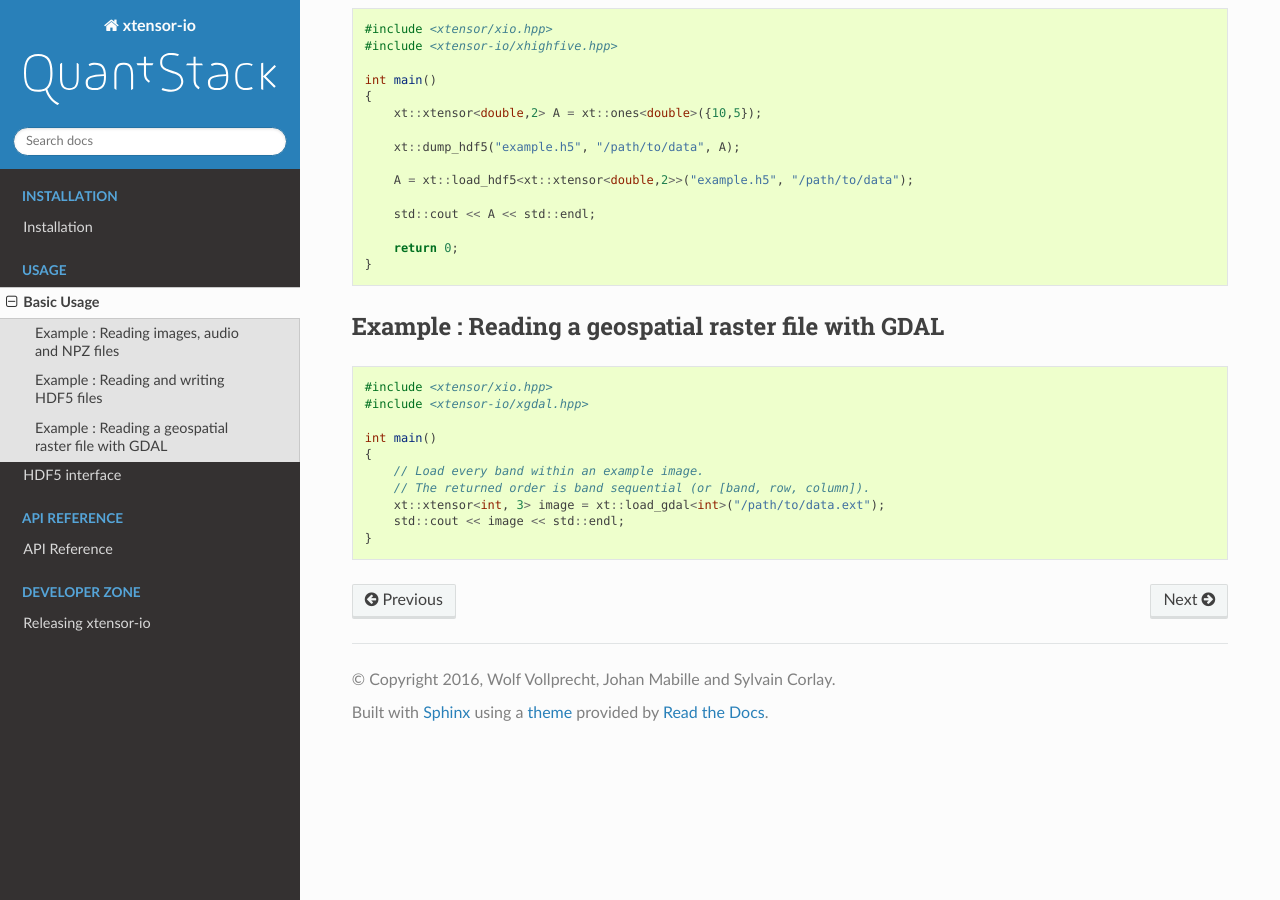
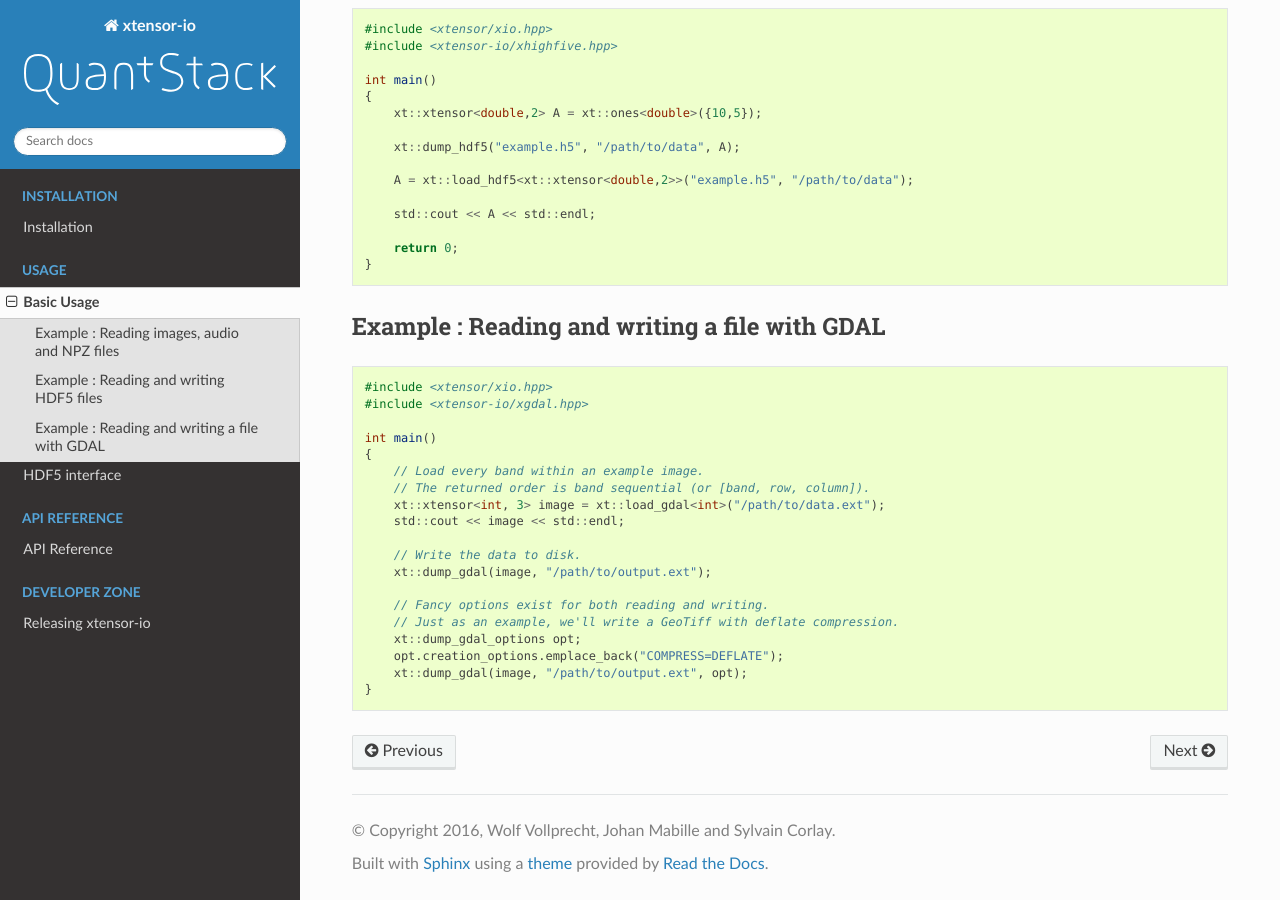
Before and after one commit to xtensor-stack/xtensor-io, a Sphinx documentation site: the page built from docs/source/basic_usage.rst, in a window 1280 px wide and 900 px high, scrolled down 952 px. Built offline with Sphinx 7.4.7 and the Read the Docs theme 2.0.0, drawn with Linux system fonts in a browser that asks for light colours.

Commit message:
Update docs.

```diff
--- a/docs/source/basic_usage.rst
+++ b/docs/source/basic_usage.rst
@@ -73,8 +73,8 @@ Example : Reading and writing HDF5 files
         return 0;
     }
 
-Example : Reading a geospatial raster file with GDAL
-----------------------------------------------------
+Example : Reading and writing a file with GDAL
+----------------------------------------------------------------
 
 .. code-block:: cpp
 
@@ -87,4 +87,13 @@ Example : Reading a geospatial raster file with GDAL
         // The returned order is band sequential (or [band, row, column]).
         xt::xtensor<int, 3> image = xt::load_gdal<int>("/path/to/data.ext");
         std::cout << image << std::endl;
+
+        // Write the data to disk.
+        xt::dump_gdal(image, "/path/to/output.ext");
+
+        // Fancy options exist for both reading and writing.
+        // Just as an example, we'll write a GeoTiff with deflate compression.
+        xt::dump_gdal_options opt;
+        opt.creation_options.emplace_back("COMPRESS=DEFLATE");
+        xt::dump_gdal(image, "/path/to/output.ext", opt);
     }
```
Also changed, not shown: docs/source/api_reference.rst (+7 -0 lines), 1 other file.
